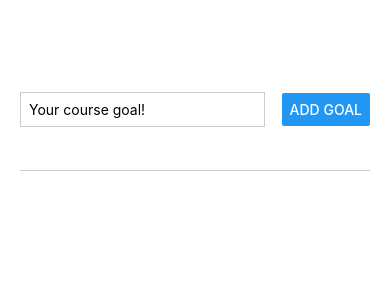
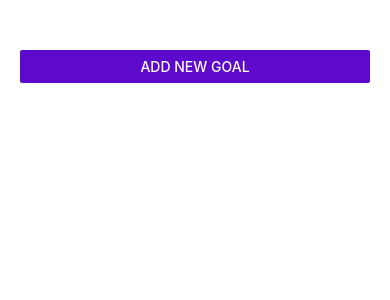
Before and after one commit to KarlStevenRequinto/Course-Goals-App, a React Native app: screen / in a window 390 px wide. Shown: the top 300 px of the page. Built offline with nearby package versions, Linux system fonts and the light colour scheme.

Commit message:
adding modal

```diff
--- a/App.js
+++ b/App.js
@@ -5,12 +5,14 @@ import GoalItem from "./src/components/GoalItem";
 
 export default function App() {
   const [courseGoals, setCourseGoals] = useState([]);
+  const [modalIsVisible, setModalIsVisible] = useState(false);
 
   const addGoal = (enteredGoalText) => {
     setCourseGoals((currentCourseGoals) => [
       ...currentCourseGoals,
       { text: enteredGoalText, id: Math.random().toString() },
     ]);
+    endAddGoal();
   };
 
   const deleteGoal = (id) => {
@@ -20,9 +22,21 @@ export default function App() {
       });
     });
   };
+
+  const startAddGoal = () => {
+    setModalIsVisible(true);
+  };
+
+  const endAddGoal = () => {
+    setModalIsVisible(false);
+  };
   return (
     <View style={styles.container}>
-      <GoalInput addGoal={addGoal} />
+      <Button title="Add New Goal" color="#5e0acc" onPress={startAddGoal} />
+      {modalIsVisible && (
+        <GoalInput addGoal={addGoal} showModal={modalIsVisible} endAddGoal={endAddGoal}/>
+      )}
+
       <View style={styles.goalsContainer}>
         <FlatList
           data={courseGoals}
--- a/src/components/GoalInput.js
+++ b/src/components/GoalInput.js
@@ -1,7 +1,7 @@
-import { StyleSheet, TextInput, View, Button } from "react-native";
+import { StyleSheet, TextInput, View, Button, Modal ,Image} from "react-native";
 import { useState } from "react";
 
-const GoalInput = ({ addGoal }) => {
+const GoalInput = ({ addGoal, showModal,endAddGoal }) => {
   const [enteredGoalText, setEnteredGoalText] = useState("");
 
   const goalInput = (enteredText) => {
@@ -9,14 +9,24 @@ const GoalInput = ({ addGoal }) => {
   };
 
   return (
+    <Modal visible={showModal} animationType="slide">
       <View style={styles.inputContainer}>
+        <Image/>
         <TextInput
           style={styles.textInput}
           placeholder="Your course goal!"
           onChangeText={goalInput}
         />
+        <View style={styles.btnContainer}>
+          <View style={styles.buttons}>
             <Button title="Add Goal" onPress={() => addGoal(enteredGoalText)} />
           </View>
+          <View style={styles.buttons}>
+            <Button title="Cancel" onPress={endAddGoal}/>
+          </View>
+        </View>
+      </View>
+    </Modal>
   );
 };
 
@@ -25,8 +35,8 @@ export default GoalInput;
 const styles = StyleSheet.create({
   inputContainer: {
     flex: 1,
-    flexDirection: "row",
-    justifyContent: "space-between",
+    padding: 16,
+    justifyContent: "center",
     alignItems: "center",
     marginBottom: 24,
     borderBottomWidth: 1,
@@ -35,8 +45,15 @@ const styles = StyleSheet.create({
   textInput: {
     borderWidth: 1,
     borderColor: "#cccccc",
-    width: "70%",
-    marginRight: 8,
+    width: "100%",
     padding: 8,
   },
+  btnContainer: {
+    marginTop: 16,
+    flexDirection: "row",
+  },
+  buttons: {
+    width: 100,
+    marginHorizontal: 8,
+  },
 });
--- a/src/components/GoalItem.js
+++ b/src/components/GoalItem.js
@@ -1,10 +1,16 @@
-import { Pressable, StyleSheet, Text } from "react-native";
+import { Pressable, StyleSheet, Text ,View} from "react-native";
 
-const GoalItem = ({ text,deleteGoalItem,goalId }) => {
+const GoalItem = ({ text, deleteGoalItem, goalId }) => {
   return (
-    <Pressable style={styles.goalItemContainer} onPress={deleteGoalItem.bind(this,goalId)}>
-      <Text style={styles.goalItem}>{text}</Text>
-    </Pressable>
+    <View style={styles.goalItemContainer}>
+      <Pressable
+        onPress={deleteGoalItem.bind(this, goalId)}
+        android_ripple={{ color: "#210644" }}
+        style={({pressed})=>pressed && styles.pressedItem}
+      >
+        <Text style={styles.goalItem}>{text}</Text>
+      </Pressable>
+    </View>
   );
 };
 
@@ -13,11 +19,15 @@ export default GoalItem;
 const styles = StyleSheet.create({
   goalItemContainer: {
     margin: 8,
-    padding: 8,
+
     borderRadius: 6,
     backgroundColor: "#5e0acc",
   },
+  pressedItem:{
+    opacity:0.5
+  },
   goalItem: {
     color: "white",
+    padding: 8,
   },
 });
```
Lines whose indentation alone changed are shown as unchanged.
